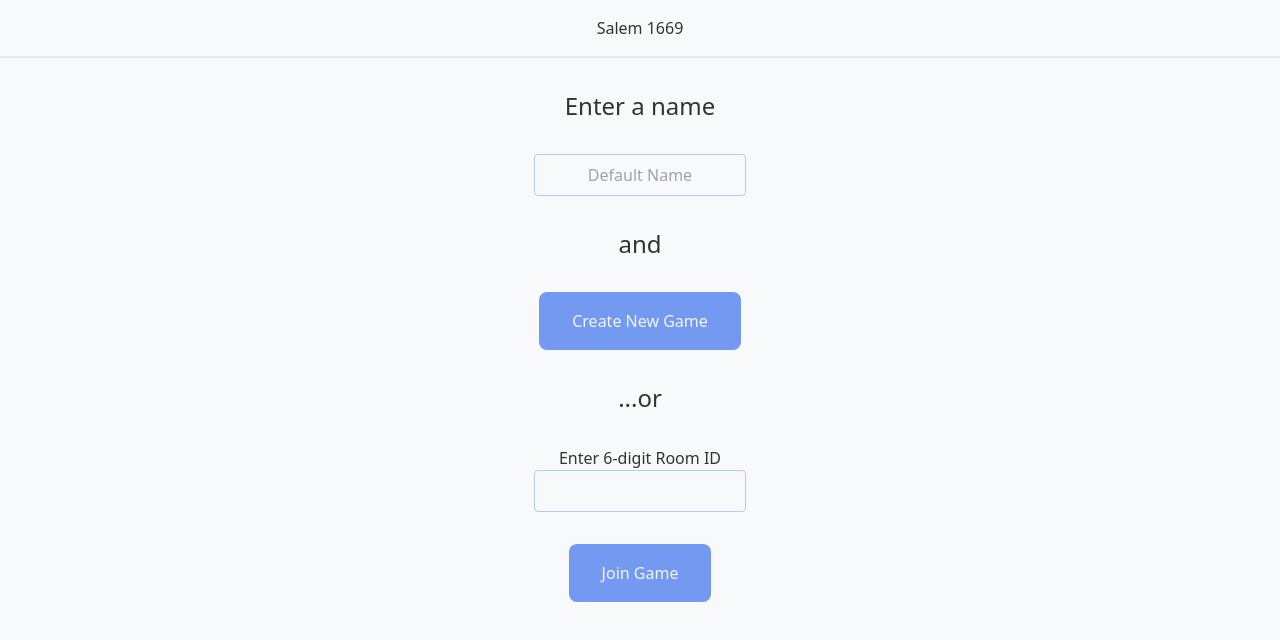
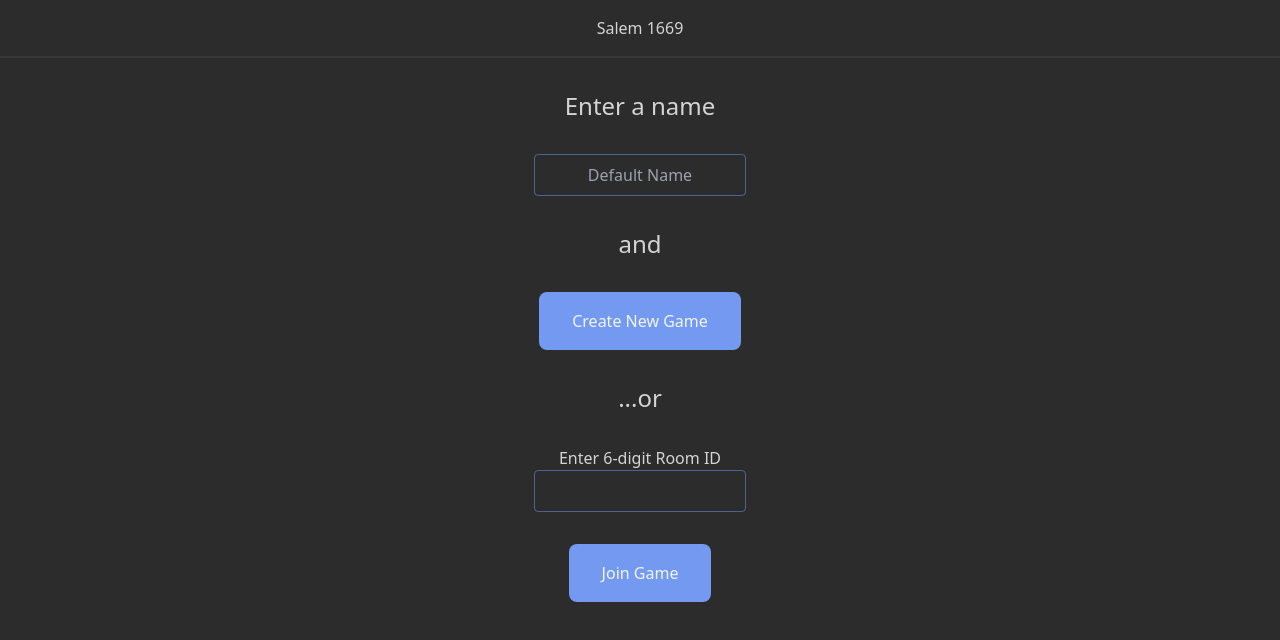
Before and after one commit to BrandonSamaroo/salem1669, a Next.js app: page / in a window 1280 px wide. Shown: the top 640 px of the page. Built offline with nearby package versions, Linux system fonts and the light colour scheme.

Commit message:
dark mode by default

```diff
--- a/src/pages/_app.tsx
+++ b/src/pages/_app.tsx
@@ -9,7 +9,8 @@ fontAwesomeConfig.autoAddCss = false;
 
 export default function App({ Component, pageProps }: AppProps) {
     return (
-        <div className='app bg-bg1 text-onBg/80'>
+        // TODO change default dark mode to use media query of user-prefers-theme
+        <div className='app dark bg-bg1 text-onBg/80'>
             <header className='flex flex-wrap items-center justify-center gap-8 border-b-2 border-bg3 py-4'>Salem 1669</header>
             <main className='relative flex flex-col items-center justify-start scroll-smooth'>
                 <Component {...pageProps} />
```
